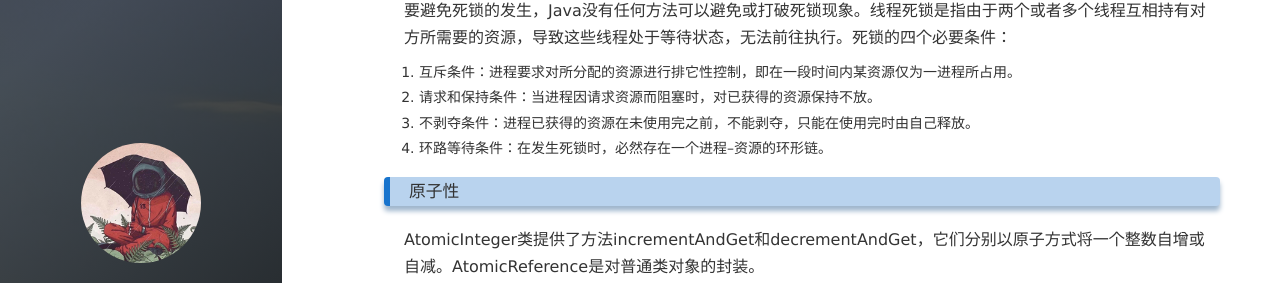
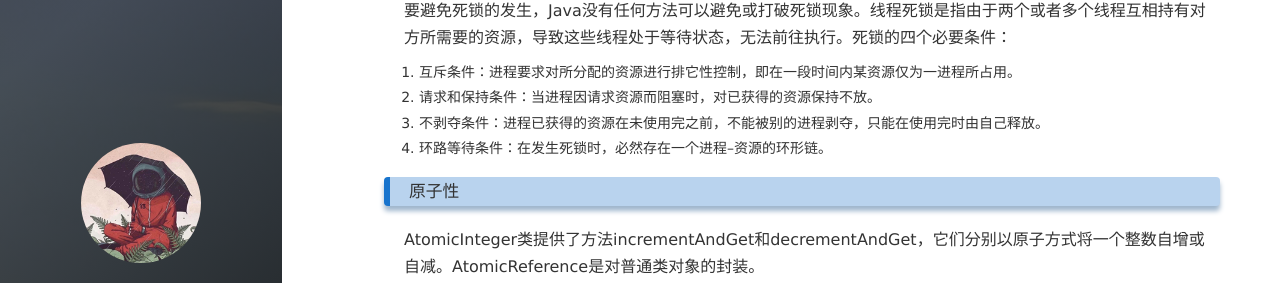
Before and after one commit to wbazmy/wbazmy.github.io, a Jekyll site: the page built from _posts/2021-11-01-并发基础.md, in a window 1280 px wide and 900 px high, scrolled down 12649 px. Shown: the part 145-428 px from the top of the window. Built offline with Jekyll 4.4.1, drawn with Linux system fonts in a browser that asks for light colours; nearby versions of some CDN libraries; comment, search, counter and statistics services are not loaded.

Commit message:
Update 2021-11-01-并发基础.md

```diff
--- a/_posts/2021-11-01-并发基础.md
+++ b/_posts/2021-11-01-并发基础.md
@@ -385,7 +385,7 @@
 要避免死锁的发生，Java没有任何方法可以避免或打破死锁现象。线程死锁是指由于两个或者多个线程互相持有对方所需要的资源，导致这些线程处于等待状态，无法前往执行。死锁的四个必要条件：
 1. 互斥条件：进程要求对所分配的资源进行排它性控制，即在一段时间内某资源仅为一进程所占用。
 2. 请求和保持条件：当进程因请求资源而阻塞时，对已获得的资源保持不放。
-3. 不剥夺条件：进程已获得的资源在未使用完之前，不能剥夺，只能在使用完时由自己释放。
+3. 不剥夺条件：进程已获得的资源在未使用完之前，不能被别的进程剥夺，只能在使用完时由自己释放。
 4. 环路等待条件：在发生死锁时，必然存在一个进程--资源的环形链。
 
 ### 原子性
```
